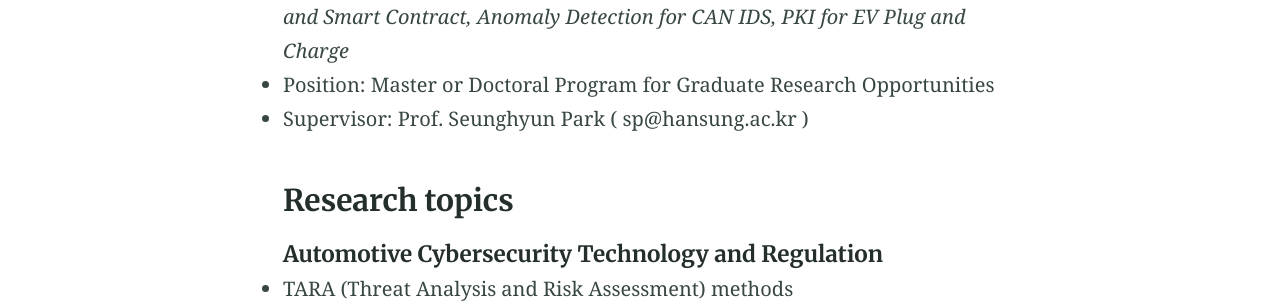
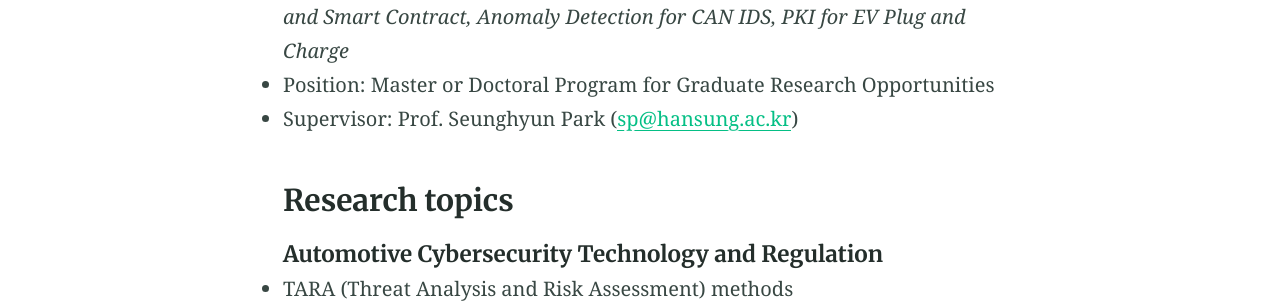
Before and after one commit to imcslab/imcslab.github.io, a Jekyll site: the page built from index.md, in a window 1280 px wide. Shown: the part 886-1189 px from the top of the page. Built offline with Jekyll 4.4.1, drawn with Linux system fonts in a browser that asks for light colours; part of the change alters nothing that is shown.

```diff
--- a/index.md
+++ b/index.md
@@ -15,7 +15,7 @@ The MCS Lab. is renowned for pioneering research in Mobility and Cybersecurity.
 We look forward to receiving your application and possibly welcoming you to our team at MCS Lab. **Join Our Innovative Research Team for Mobility and Cybersecurity at MCS Lab!**
 * Research Topic: Automotive Software for Cybersecurity _such as Blockchain and Smart Contract, Anomaly Detection for CAN IDS, PKI for EV Plug and Charge_
 * Position: Master or Doctoral Program for Graduate Research Opportunities
-* Supervisor: Prof. Seunghyun Park ( sp@hansung.ac.kr )
+* Supervisor: Prof. Seunghyun Park ([sp@hansung.ac.kr](mailto:sp@hansung.ac.kr))
 
 
 ### Research topics
```
